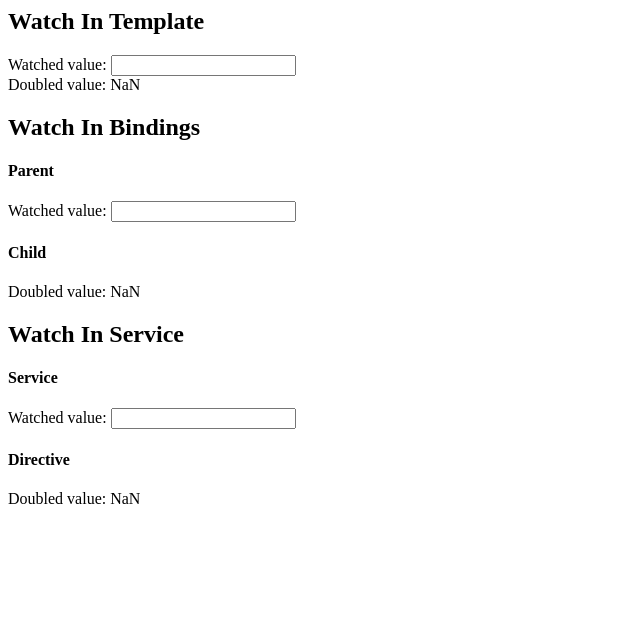
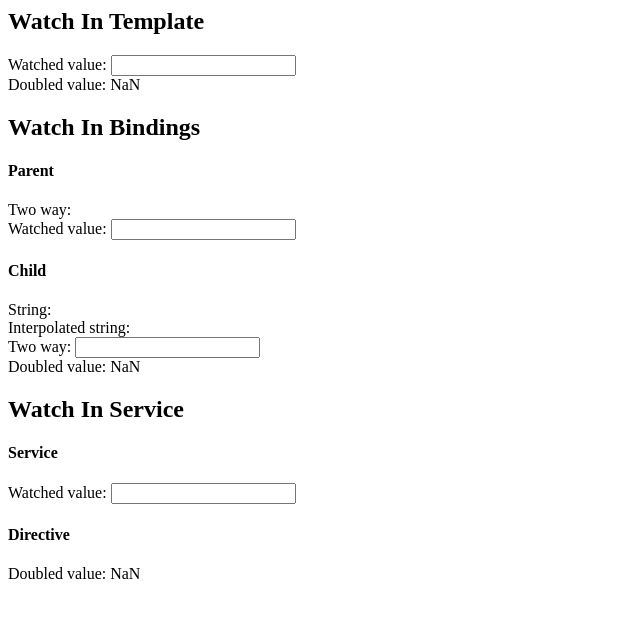
Before and after one commit to SamGraber/RemovingWatchesAngular1.5, a website built with webpack: page index.html in a window 1280 px wide. Shown: the whole page, without its empty margins (0-640 px from the left). Built offline with nearby package versions, Linux system fonts and the light colour scheme; some packages are replaced by stand-ins of ours; files whose address does not match are found by name.

Commit message:
Added examples of string and two-way bindings.

```diff
--- a/source/watchInBindings/child.html
+++ b/source/watchInBindings/child.html
@@ -1,4 +1,7 @@
 <h4>Child</h4>
+<div>String: {{controller.string}}</div>
+<div>Interpolated string: {{controller.interpolatedString}}</div>
+<div>Two way: <input type="number" ng-model="controller.twoWay" /></div>
 <div>
 	<label>Doubled value:</label>
 	{{controller.doubledValue}}
--- a/source/watchInBindings/parent.html
+++ b/source/watchInBindings/parent.html
@@ -1,7 +1,9 @@
 <h2>Watch In Bindings</h2>
 <h4>Parent</h4>
+<div>Two way: {{controller.twoWayValue}}</div>
 <div>
 	<label for="watchedValue">Watched value:</label>
 	<input type="number" name="watchedValue" ng-model="controller.watchedValue" />
 </div>
-<ts-watch-in-bindings-child binding="controller.watchedValue"></ts-watch-in-bindings-child>
+<ts-watch-in-bindings-child binding="controller.watchedValue"
+							string="A string" interpolated-string="controller.string" two-way="controller.twoWayValue"></ts-watch-in-bindings-child>
```
Also changed, not shown: source/watchInBindings/watchInBindings.ts (+12 -0 lines).
